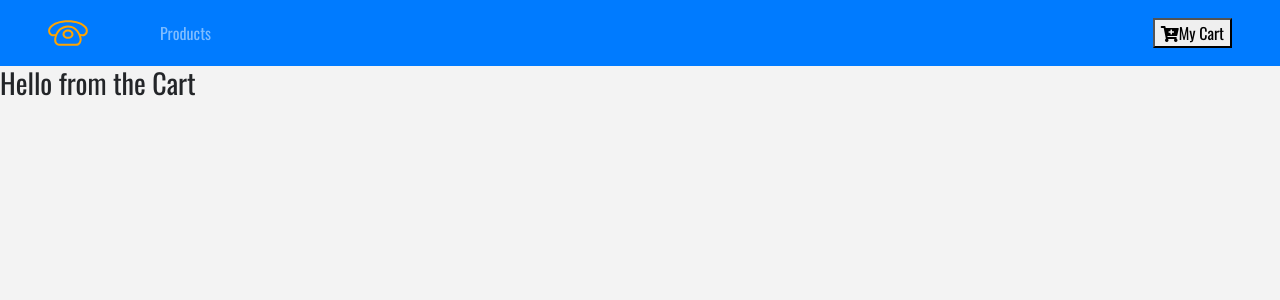
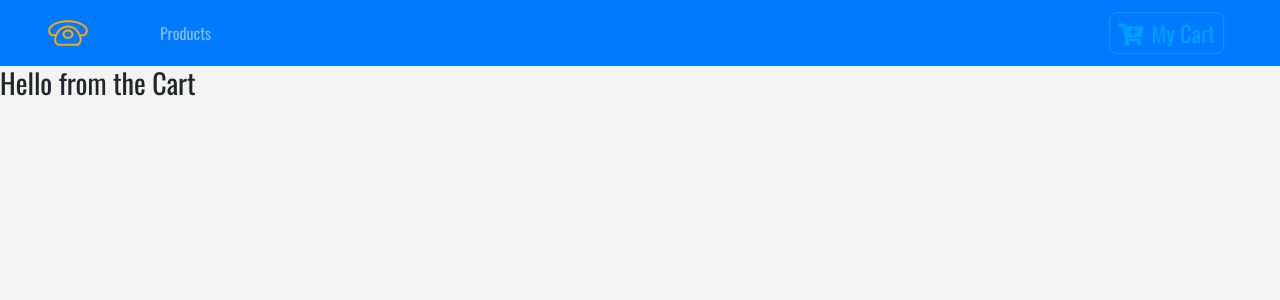
Before and after one commit to jonathanpperry/react-phone-ecommerce, a React (Create React App) app: page /cart in a window 1280 px wide. Shown: the top 300 px of the page. Built offline with nearby package versions, Linux system fonts and the light colour scheme.

Commit message:
Added a really cool hover affect on the cart button

```diff
--- /dev/null
+++ b/src/components/Button.js
@@ -0,0 +1,21 @@
+import styled from "styled-components";
+
+export const ButtonContainer = styled.button`
+  text-transform: capitalize;
+  font-size: 1.4rem;
+  background: transparent;
+  border: 0.05rem solid var(--lightBlue);
+  color: var(--lightBlue);
+  border-radius: 0.5rem;
+  padding: 0.2rem 0.5rem;
+  cursor: pointer;
+  margin: 0.2rem 0.5rem;
+  transition: all 0.5s ease-in-out;
+  &:hover {
+    background: var(--lightBlue);
+    color: var(--mainBlue);
+  }
+  &:focus {
+    outline: none;
+  }
+`;
--- a/src/components/Navbar.js
+++ b/src/components/Navbar.js
@@ -1,7 +1,8 @@
 import React, { Component } from "react";
 import { Link } from "react-router-dom";
 import logo from "../logo.svg";
-
+import styled from "styled-components";
+import { ButtonContainer } from "./Button";
 export default class Navbar extends Component {
   render() {
     return (
@@ -21,10 +22,12 @@
           </li>
         </ul>
         <Link to="/cart" className="ml-auto">
-          <button>
-            <i className="fas fa-cart-plus" />
-            My Cart
-          </button>
+          <ButtonContainer>
+            <span className="mr-2">
+              <i className="fas fa-cart-plus" />
+            </span>
+            my cart
+          </ButtonContainer>
         </Link>
       </nav>
     );
```
